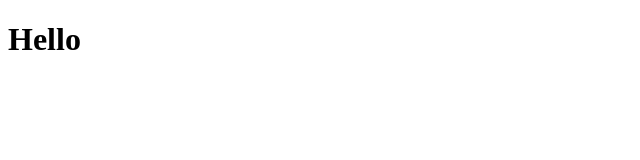
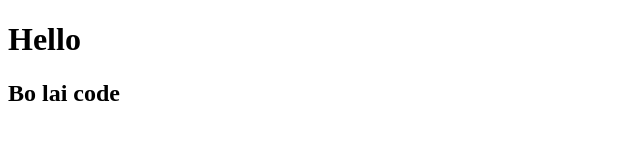
Before and after one commit to sontungpytn/sontungpytn.github.io, a plain HTML site: page index.html in a window 1280 px wide. Shown: the whole page, without its empty margins (0-640 px from the left). Drawn offline with Linux system fonts and the light colour scheme.

Commit message:
Add files via upload

```diff
--- a/index.html
+++ b/index.html
@@ -5,5 +5,6 @@
 </head>
 <body>
 	<h1>Hello</h1>
+	<h2>Bo lai code</h2>
 </body>
 </html>
```
